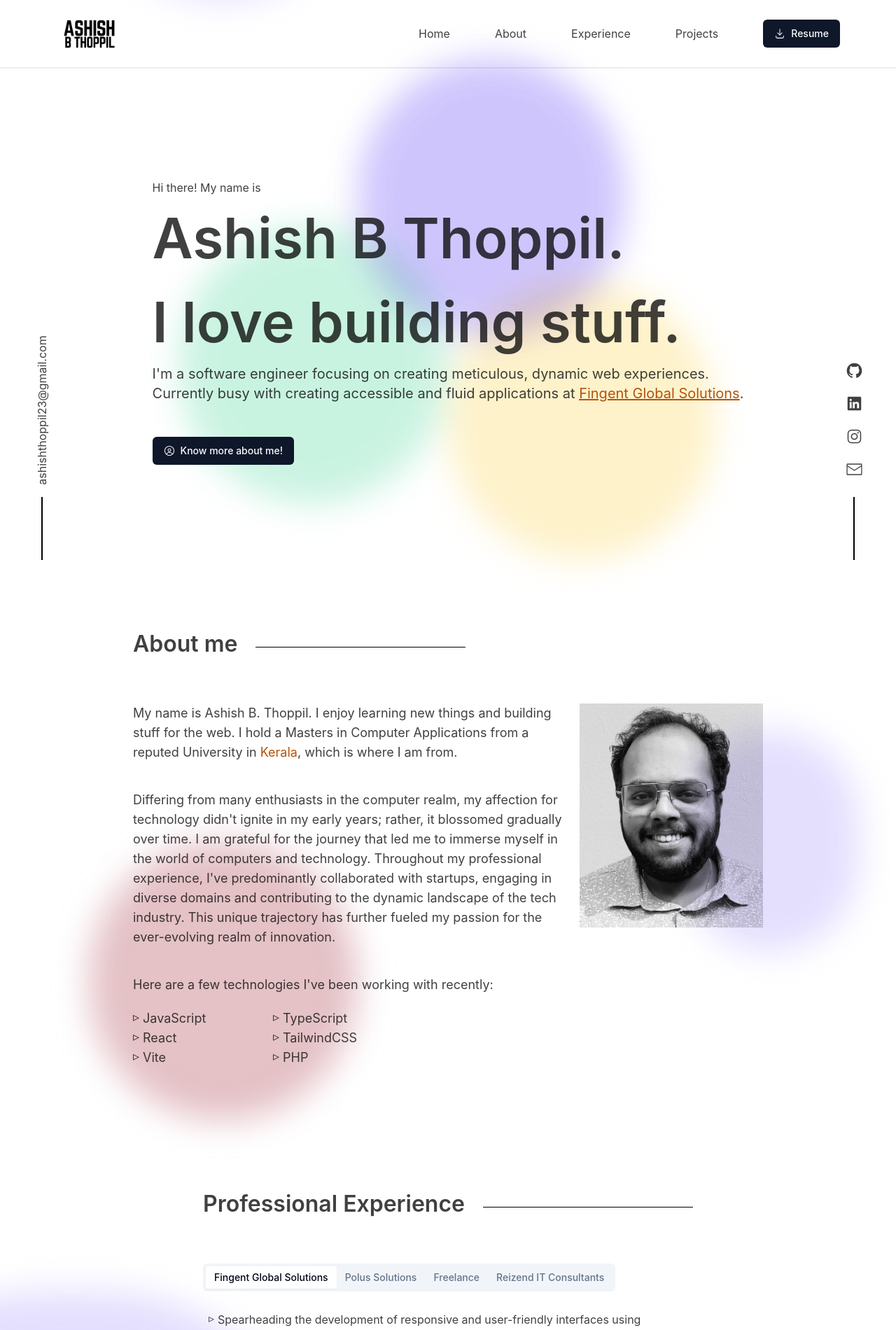
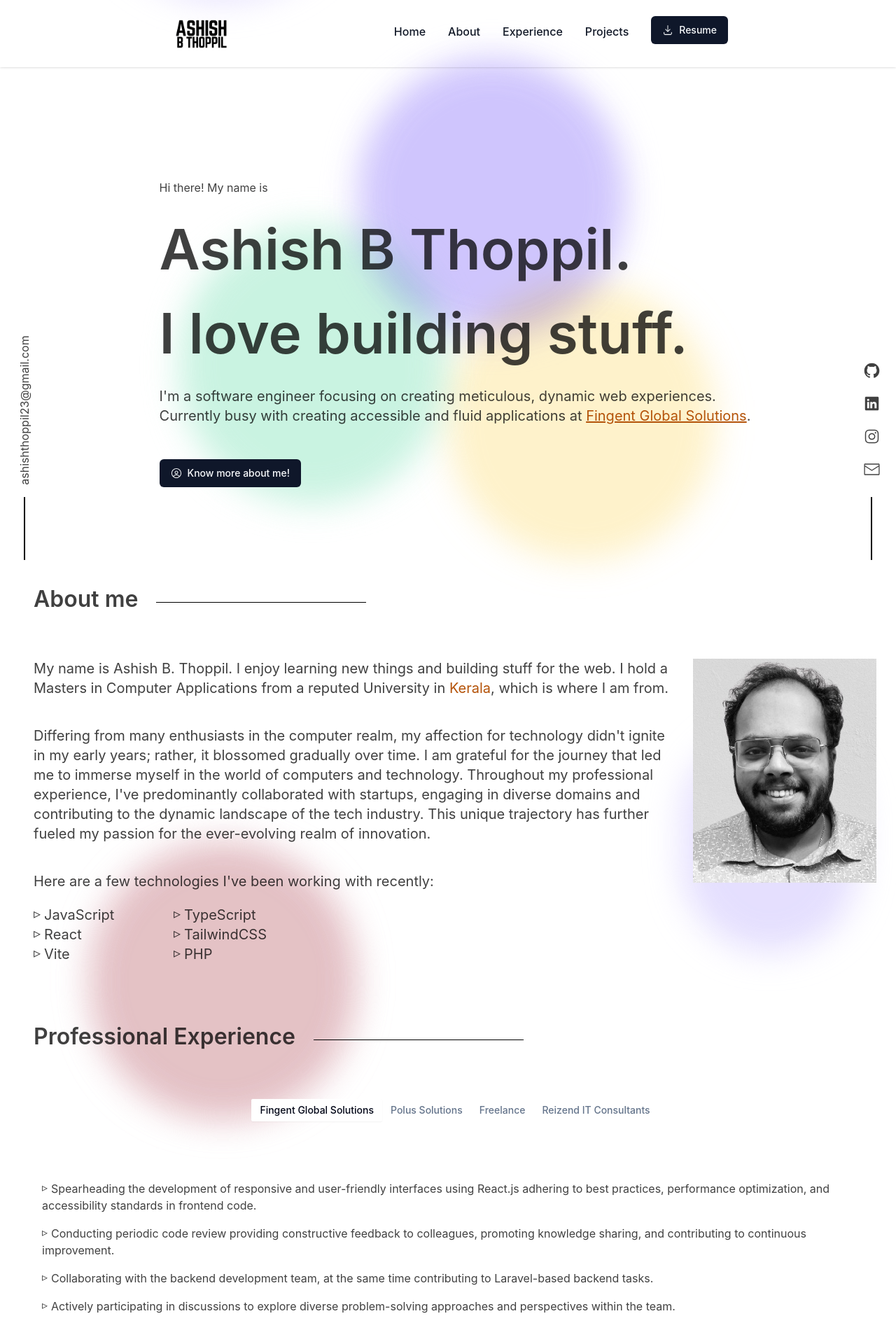
Before and after one commit to ashishthoppil/portfolio-v2, a React (Vite) app: page / in a window 1280 px wide. Shown: the top 1900 px of the page at 70% size. Built offline with nearby package versions, Linux system fonts and the light colour scheme.

Commit message:
final changes

```diff
--- a/src/App.css
+++ b/src/App.css
@@ -45,6 +45,24 @@ body {
   margin-left: 17rem;
 }
 
+@media only screen and (max-width: 700px) {
+  .about-sub-heading::after {
+    width: 75px;
+    margin-left: 125px;
+    bottom: 15px;
+  }
+  .experience-sub-heading::after {
+    width: 15px;
+    margin-left: 300px;
+    bottom: 15px;
+  }
+  .projects-sub-heading::after {
+    width: 75px;
+    bottom: 15px;
+    margin-left: 200px;
+  }
+}
+
 .skills-list {
   display: grid;
   grid-template-columns: repeat(2, minmax(140px, 200px));
--- a/src/components/About.tsx
+++ b/src/components/About.tsx
@@ -3,7 +3,10 @@ import portrait from "../assets/images/portrait.jpg";
 
 export const About = () => {
   return (
-    <div id="about-me" className="h-screen w-[900px] m-auto">
+    <div
+      id="about-me"
+      className="m-auto px-[3rem] -mt-[4rem] sm:w-[700px] md:w-[800px] lg:w-[1000px] xl:w-[1300px]"
+    >
       <div className="absolute -bottom-[100%] left-[10%] w-[30%] h-[50%] bg-orange-300 rounded-full mix-blend-multiply filter blur-xl opacity-50 animate-blob"></div>
       <div className="absolute -bottom-[100%] left-[10%] w-[30%] h-[50%] bg-purple-300 rounded-full mix-blend-multiply filter blur-xl opacity-50 animate-blob animation-delay-4000"></div>
       <div className="absolute -bottom-[70%] right-[50px] w-[20%] h-[40%] bg-purple-300 rounded-full mix-blend-multiply filter blur-xl opacity-50 animate-blob animation-delay-2000"></div>
@@ -11,16 +14,16 @@ export const About = () => {
         initial={{ opacity: 0 }}
         whileInView={{ opacity: 1 }}
         transition={{ duration: 1.5 }}
-        className="text-[32px] font-semibold sub-heading about-sub-heading"
+        className="text-[25px] md:text-[32px] font-semibold sub-heading about-sub-heading"
       >
         About me
       </motion.h2>
-      <div className="flex gap-x-5 pt-5 mt-10">
+      <div className="flex flex-wrap-reverse justify-center gap-x-5 pt-5 mt-10 relative z-[1] md:flex-nowrap ">
         <motion.div
           initial={{ opacity: 0 }}
           whileInView={{ opacity: 1 }}
           transition={{ duration: 1.5 }}
-          className="about-me-text text-[18px] leading-7"
+          className="text-base leading-6 pt-[3rem] md:text-[18px] md:leading-7 md:pt-[0rem] lg:text-xl lg:leading-7 "
         >
           <p>
             My name is Ashish B. Thoppil. I enjoy learning new things and
@@ -58,7 +61,7 @@ export const About = () => {
           whileInView={{ opacity: 1 }}
           whileHover={{ scale: 1.05 }}
           transition={{ duration: 1.5 }}
-          className="h-[20rem]"
+          className="md:h-[20rem]"
           src={portrait}
         />
       </div>
--- a/src/components/Contact.tsx
+++ b/src/components/Contact.tsx
@@ -3,12 +3,17 @@ import { Button } from "./ui/button";
 
 export const Contact = () => {
   return (
-    <div id="contct" className="h-full w-[700px] m-auto pb-[17rem] text-center">
-      <div className="absolute -bottom-[290%] right-[5%] w-[33rem] h-[30rem] bg-emerald-300 rounded-full mix-blend-multiply filter blur-xl opacity-30 animate-blob animation-delay-1000"></div>
-      <div className="absolute -bottom-[275%] left-[45%] w-[43rem] h-[40rem] bg-yellow-300 rounded-full mix-blend-multiply filter blur-xl opacity-20 animate-blob animation-delay-4000"></div>
-      <div className="absolute -bottom-[330%] left-[5%] w-[33rem] h-[30rem] bg-red-400 rounded-full mix-blend-multiply filter blur-xl opacity-40 animate-blob animation-delay-4000"></div>
-      <h2 className="text-[32px] font-semibold ">Get in touch</h2>
-      <p className="text-xl leading-7 pt-5">
+    <div
+      id="contact"
+      className="h-full sm:w-[700px] md:w-[800px] lg:w-[1000px] xl:w-[1300px] 2xl:w-[1500px] m-auto py-[10rem] sm:py-[25rem] px-[3rem] text-center"
+    >
+      <div className="absolute -bottom-[290%] right-[15%] w-[6rem] h-[5rem] sm:w-[33rem] sm:h-[30rem] bg-emerald-300 rounded-full mix-blend-multiply filter blur-xl opacity-30 animate-blob animation-delay-1000"></div>
+      <div className="absolute  sm:block -bottom-[275%] left-[45%] w-[5rem] h-[4rem] sm:w-[43rem] sm:h-[40rem] bg-yellow-300 rounded-full mix-blend-multiply filter blur-xl opacity-20 animate-blob animation-delay-4000"></div>
+      <div className="absolute sm:block -bottom-[330%] left-[5%] w-[7rem] h-[5rem] sm:w-[33rem] sm:h-[30rem] bg-red-400 rounded-full mix-blend-multiply filter blur-xl opacity-40 animate-blob animation-delay-4000"></div>
+      <h2 className="text-[25px] md:text-[32px] font-semibold ">
+        Get in touch
+      </h2>
+      <p className="text-base leading-6 md:text-[18px] md:leading-7 md:pt-[1rem] lg:text-xl lg:leading-7  pt-5">
         Whether it's official or just casual, I'll try my best to get back to
         you!
       </p>
--- a/src/components/Experience.tsx
+++ b/src/components/Experience.tsx
@@ -53,21 +53,21 @@ export const Experience = () => {
       whileInView={{ opacity: 1 }}
       transition={{ duration: 1.5 }}
       id="experience"
-      className="h-full w-[700px] m-auto pb-[17rem]"
+      className="h-full m-auto px-[3rem] pt-[5rem] sm:w-[700px] md:w-[800px] lg:w-[1000px] xl:w-[1300px] relative z-[1]"
     >
-      <h2 className="text-[32px] font-semibold sub-heading experience-sub-heading">
+      <h2 className="text-[25px] md:text-[32px] font-semibold sub-heading experience-sub-heading">
         Professional Experience
       </h2>
       <div className="flex gap-x-5 pt-5 mt-10">
-        <Tabs defaultValue="fingent" className="w-[400px]">
-          <TabsList>
+        <Tabs defaultValue="fingent" orientation="vertical" className="w-full">
+          <TabsList className="flex flex-wrap bg-transparent">
             {experiences.map((experience) => (
               <TabsTrigger value={experience.value}>
                 {experience.company}
               </TabsTrigger>
             ))}
           </TabsList>
-          <div className="pl-2 pt-5 w-[40rem]">
+          <div className="pl-3 pt-[4rem] w-[100%] ">
             {experiences.map((experience) => (
               <TabsContent value={experience.value}>
                 <motion.div
@@ -77,7 +77,7 @@ export const Experience = () => {
                 >
                   <ul className="experience-list">
                     {experience.responsibilities.map((item) => (
-                      <li>{item}</li>
+                      <li className="mt-4">{item}</li>
                     ))}
                   </ul>
                   <div className="flex justify-between pt-5">
@@ -92,7 +92,7 @@ export const Experience = () => {
           </div>
         </Tabs>
       </div>
-      <div className="absolute -bottom-[210%] -left-[20%] w-[45rem] h-[40rem] bg-purple-300 rounded-full mix-blend-multiply filter blur-xl opacity-50 animate-blob animation-delay-4000"></div>
+      <div className="absolute sm:block -bottom-[210%] -left-[20%] w-[8rem] h-[6rem] sm:w-[45rem] sm:h-[40rem] bg-purple-300 rounded-full mix-blend-multiply filter blur-xl opacity-50 animate-blob animation-delay-4000"></div>
     </motion.div>
   );
 };
--- a/src/components/HeroSection.tsx
+++ b/src/components/HeroSection.tsx
@@ -4,41 +4,41 @@ import { AvatarIcon } from "@radix-ui/react-icons";
 
 export const HeroSection = () => {
   return (
-    <div className="h-screen px-[5rem]">
-      <div className="absolute top-[50%] left-[50%] w-[30%] h-[50%] bg-amber-300 rounded-full mix-blend-multiply filter blur-xl opacity-30 animate-blob animation-delay-4000"></div>
-      <div className="absolute top-[10%] left-[40%] w-[30%] h-[50%] bg-purple-300 rounded-full mix-blend-multiply filter blur-xl opacity-90 animate-blob animation-delay-1000"></div>
-      <div className="absolute bottom-[10%] left-[20%] w-[30%] h-[50%] bg-green-200 rounded-full mix-blend-multiply filter blur-xl opacity-80 animate-blob animation-delay-2000"></div>
-      <div className="absolute bottom-[100%] left-[10%] w-[30%] h-[50%] bg-purple-300 rounded-full mix-blend-multiply filter blur-xl opacity-50 animate-blob animation-delay-3000"></div>
+    <div className="h-screen px-[3rem] sm:w-[700px] md:w-[800px] lg:w-[1000px] xl:w-[1300px] mt">
+      <div className="absolute top-[50%] left-[10%] sm:left-[50%] w-[50%] sm:w-[30%] h-[50%] bg-amber-300 rounded-full mix-blend-multiply filter blur-xl opacity-30 animate-blob animation-delay-4000"></div>
+      <div className="absolute top-[10%] left-[40%] w-[50%] sm:w-[30%] h-[50%] bg-purple-300 rounded-full mix-blend-multiply filter blur-xl opacity-90 animate-blob animation-delay-1000"></div>
+      <div className="absolute bottom-[10%] left-[20%] w-[50%] sm:w-[30%] h-[50%] bg-green-200 rounded-full mix-blend-multiply filter blur-xl opacity-80 animate-blob animation-delay-2000"></div>
+      <div className="absolute bottom-[100%] left-[10%] w-[50%] sm:w-[30%] h-[50%] bg-purple-300 rounded-full mix-blend-multiply filter blur-xl opacity-50 animate-blob animation-delay-3000"></div>
       <div className="grid justify-center pt-[10rem] m-auto text-black/[0.75]">
         <motion.h1
-          initial={{ opacity: 0, marginTop: 100 }}
-          animate={{ opacity: 1, marginTop: 0 }}
+          initial={{ opacity: 0 }}
+          whileInView={{ opacity: 1 }}
           transition={{ duration: 0.5 }}
           className="text-base font-normal"
         >
           Hi there! My name is
         </motion.h1>
         <motion.h3
-          initial={{ opacity: 0, marginTop: 100 }}
-          animate={{ opacity: 1, marginTop: 0 }}
+          initial={{ opacity: 0, marginTop: 5 }}
+          whileInView={{ opacity: 1, marginTop: 0 }}
           transition={{ duration: 1 }}
-          className="text-[80px] font-semibold"
+          className="text-[25px] md:text-[40px] lg:text-[80px] font-semibold pt-[1rem]"
         >
           Ashish B Thoppil.
         </motion.h3>
         <motion.h3
-          initial={{ opacity: 0, marginTop: 100 }}
-          animate={{ opacity: 1, marginTop: 0 }}
+          initial={{ opacity: 0, marginTop: 5 }}
+          whileInView={{ opacity: 1, marginTop: 0 }}
           transition={{ duration: 1.5 }}
-          className="text-[80px] font-semibold"
+          className="text-[25px] md:text-[40px] lg:text-[80px] font-semibold"
         >
           I love building stuff.
         </motion.h3>
         <motion.p
-          initial={{ opacity: 0, marginTop: 100 }}
-          animate={{ opacity: 1, marginTop: 0 }}
+          initial={{ opacity: 0, marginTop: 5 }}
+          whileInView={{ opacity: 1, marginTop: 0 }}
           transition={{ duration: 2 }}
-          className="text-xl leading-7 z-[1]"
+          className="text-base leading-6 pt-[1rem] md:text-[18px] md:leading-7 md:pt-[1rem] lg:text-xl lg:leading-7 z-[1]"
         >
           I'm a software engineer focusing on creating meticulous, dynamic web
           experiences. <br />
--- a/src/components/Projects.tsx
+++ b/src/components/Projects.tsx
@@ -8,6 +8,7 @@ import {
 } from "@/components/ui/card";
 import { Badge } from "@/components/ui/badge";
 import { GitHubLogoIcon, OpenInNewWindowIcon } from "@radix-ui/react-icons";
+import { motion } from "framer-motion";
 
 export const Projects = () => {
   const projects = [
@@ -53,13 +54,20 @@ export const Projects = () => {
     },
   ];
   return (
-    <div id="projects" className="h-screen w-[900px] m-auto">
-      <h2 className="text-[32px] font-semibold sub-heading projects-sub-heading">
+    <div
+      id="projects"
+      className="pt-[5rem] px-[3rem] sm:w-[700px] md:w-[800px] lg:w-[1000px] xl:w-[1300px] relative m-auto"
+    >
+      <h2 className="text-[25px] md:text-[32px] font-semibold sub-heading projects-sub-heading">
         Works I've done
       </h2>
-      <div className="grid grid-cols-3 gap-10 pt-[3rem]">
+      <div className="flex flex-wrap justify-center gap-[2rem] pt-[3rem]">
         {projects.map((project) => (
-          <div>
+          <motion.div
+            initial={{ opacity: 0 }}
+            whileInView={{ opacity: 1 }}
+            transition={{ duration: 0.5 }}
+          >
             <Card className="w-[300px] rounded-sm">
               <CardHeader>
                 <CardTitle>{project.title}</CardTitle>
@@ -87,7 +95,7 @@ export const Projects = () => {
                 )}
               </CardFooter>
             </Card>
-          </div>
+          </motion.div>
         ))}
       </div>
     </div>
--- a/src/components/layout/CustomFooter.tsx
+++ b/src/components/layout/CustomFooter.tsx
@@ -13,9 +13,13 @@ export const CustomFooter = () => {
     <div className="flex justify-center">
       <Footer container className="w-[800px]">
         <div className="w-full text-center">
-          <div className="w-full justify-between sm:flex sm:items-center sm:justify-between">
-            <Footer.Brand href="/" src={logo} className="w-[75px]" alt="Logo" />
-            <Footer.LinkGroup className="flex gap-x-5">
+          <div className="w-full justify-between sm:flex sm:flex-col sm:items-center sm:justify-between">
+            <div className="w-[100%] flex justify-center">
+              <a href="/">
+                <img src={logo} className="w-[75px]" alt="Logo" />
+              </a>
+            </div>
+            <Footer.LinkGroup className="flex gap-x-5 justify-center">
               <Footer.Link href="https://github.com/ashishthoppil/">
                 <GitHubLogoIcon className="scale-150 hover:scale-[1.8] transition duration-300" />
               </Footer.Link>
@@ -30,7 +34,7 @@ export const CustomFooter = () => {
               </Footer.Link>
             </Footer.LinkGroup>
           </div>
-          <Footer.Divider />
+          <Footer.Divider className="mt-5" />
           <Footer.Copyright
             className="pt-4"
             href="/"
--- a/src/components/layout/Header.tsx
+++ b/src/components/layout/Header.tsx
@@ -16,39 +16,126 @@ export const Header = () => {
   };
 
   return (
-    <motion.header
+    <motion.nav
       initial={{ opacity: 0 }}
       animate={{ opacity: 1 }}
       transition={{ duration: 1.5 }}
-      className="flex justify-between px-[5rem] shadow"
+      className="bg-transparent border-gray-200 dark:bg-gray-900 relative z-[1] shadow"
     >
-      <a href="/">
+      <div className="px-[2rem] md lg:px-[6rem] xl:px-[15rem] flex flex-wrap items-center justify-between mx-auto">
+        <a href="/" className="flex items-center space-x-3 rtl:space-x-reverse">
           <img className="h-[6rem]" src={logo} />
         </a>
-      <nav className="flex items-center">
-        <ul className="flex gap-x-[4rem] items-center z-[1] header-links">
+        <button
+          data-collapse-toggle="navbar-default"
+          type="button"
+          className="inline-flex items-center p-2 w-10 h-10 justify-center text-sm text-gray-500 rounded-lg md:hidden hover:bg-gray-100 focus:outline-none focus:ring-2 focus:ring-gray-200 dark:text-gray-400 dark:hover:bg-gray-700 dark:focus:ring-gray-600"
+          aria-controls="navbar-default"
+          aria-expanded="false"
+        >
+          <span className="sr-only">Open main menu</span>
+          <svg
+            className="w-5 h-5"
+            aria-hidden="true"
+            xmlns="http://www.w3.org/2000/svg"
+            fill="none"
+            viewBox="0 0 17 14"
+          >
+            <path
+              stroke="currentColor"
+              stroke-linecap="round"
+              stroke-linejoin="round"
+              stroke-width="2"
+              d="M1 1h15M1 7h15M1 13h15"
+            />
+          </svg>
+        </button>
+        <div className="hidden w-full md:block md:w-auto" id="navbar-default">
+          <ul className="font-medium flex flex-col p-4 md:p-0 mt-4 border border-gray-100 rounded-lg bg-gray-50 md:flex-row md:space-x-8 rtl:space-x-reverse md:mt-0 md:border-0 md:bg-transparent dark:bg-gray-800 md:dark:bg-gray-900 dark:border-gray-700">
             <li>
-            <a href="/">Home</a>
+              <a
+                href="/"
+                className="block py-2 px-3 text-gray-900 rounded hover:bg-gray-100 md:hover:bg-transparent md:border-0 md:hover:text-slate-700 md:p-0 dark:text-white md:dark:hover:text-slate-500 dark:hover:bg-gray-700 dark:hover:text-white md:dark:hover:bg-transparent"
+                aria-current="page"
+              >
+                Home
+              </a>
             </li>
             <li>
-            <a href="#about-me">About</a>
+              <a
+                href="#about-me"
+                className="block py-2 px-3 text-gray-900 rounded hover:bg-gray-100 md:hover:bg-transparent md:border-0 md:hover:text-slate-700 md:p-0 dark:text-white md:dark:hover:text-slate-500 dark:hover:bg-gray-700 dark:hover:text-white md:dark:hover:bg-transparent"
+              >
+                About
+              </a>
             </li>
             <li>
-            <a href="#experience">Experience</a>
+              <a
+                href="#experience"
+                className="block py-2 px-3 text-gray-900 rounded hover:bg-gray-100 md:hover:bg-transparent md:border-0 md:hover:text-slate-700 md:p-0 dark:text-white md:dark:hover:text-slate-500 dark:hover:bg-gray-700 dark:hover:text-white md:dark:hover:bg-transparent"
+              >
+                Experience
+              </a>
             </li>
             <li>
-            <a href="#projects">Projects</a>
+              <a
+                href="#projects"
+                className="block py-2 px-3 text-gray-900 rounded hover:bg-gray-100 md:hover:bg-transparent md:border-0 md:hover:text-slate-700 md:p-0 dark:text-white md:dark:hover:text-slate-500 dark:hover:bg-gray-700 dark:hover:text-white md:dark:hover:bg-transparent"
+              >
+                Projects
+              </a>
             </li>
             <li>
+              <a
+                href="#"
+                className="block py-2 px-3 text-gray-900 rounded hover:bg-gray-100 md:hover:bg-transparent md:border-0 md:hover:text-slate-700 md:p-0 dark:text-white md:dark:hover:text-slate-500 dark:hover:bg-gray-700 dark:hover:text-white md:dark:hover:bg-transparent"
+              >
                 <Button
                   onClick={resumeDownload}
-              className="hover:scale-105 transition duration-400"
+                  className="hover:scale-105 transition duration-400 -mt-[10px]"
                 >
                   <DownloadIcon className="mr-2 h-4 w-4" /> Resume
                 </Button>
+              </a>
             </li>
           </ul>
-      </nav>
-    </motion.header>
+        </div>
+      </div>
+    </motion.nav>
+
+    // <motion.header
+    //   initial={{ opacity: 0 }}
+    //   animate={{ opacity: 1 }}
+    //   transition={{ duration: 1.5 }}
+    //   className="flex justify-between px-[5rem] shadow"
+    // >
+    //   <a href="/">
+    //     <img className="h-[6rem]" src={logo} />
+    //   </a>
+    //   <nav className="flex items-center">
+    //     <ul className="flex gap-x-[4rem] items-center z-[1] header-links">
+    //       <li>
+    //         <a href="/">Home</a>
+    //       </li>
+    //       <li>
+    //         <a href="#about-me">About</a>
+    //       </li>
+    //       <li>
+    //         <a href="#experience">Experience</a>
+    //       </li>
+    //       <li>
+    //         <a href="#projects">Projects</a>
+    //       </li>
+    //       <li>
+    //         <Button
+    //           onClick={resumeDownload}
+    //           className="hover:scale-105 transition duration-400"
+    //         >
+    //           <DownloadIcon className="mr-2 h-4 w-4" /> Resume
+    //         </Button>
+    //       </li>
+    //     </ul>
+    //   </nav>
+    // </motion.header>
   );
 };
--- a/src/components/layout/SidebarEmail.tsx
+++ b/src/components/layout/SidebarEmail.tsx
@@ -6,7 +6,7 @@ export const SidebarEmail = () => {
       initial={{ opacity: 0 }}
       animate={{ opacity: 1 }}
       transition={{ duration: 0.5, delay: 1.5 }}
-      className="w-[40px] bottom-0 fixed left-[40px] z-[10]"
+      className="w-[40px] bottom-0 fixed left-[5px] sm:left-[15px] z-[10]"
     >
       <ul className="flex flex-col gap-y-8 items-center m-0 p-0 list-none social-media-btns">
         <li className="rotate-[270deg] mb-[5rem] hover:text-amber-700 hover:-translate-y-6 transition duration-500">
--- a/src/components/layout/SocialMediaButtons.tsx
+++ b/src/components/layout/SocialMediaButtons.tsx
@@ -12,7 +12,7 @@ export const SocialMediaButtons = () => {
       initial={{ opacity: 0 }}
       animate={{ opacity: 1 }}
       transition={{ duration: 0.5, delay: 1.5 }}
-      className="w-[40px] bottom-0 fixed right-[40px] z-[10]"
+      className="w-[40px] bottom-0 fixed right-[5px] sm:right-[15px] z-[10]"
     >
       <ul className="flex flex-col gap-y-8 items-center m-0 p-0 list-none social-media-btns">
         <li>
```
Also changed, not shown: src/components/layout/EmailButton.tsx (deleted). Lines whose indentation alone changed are shown as unchanged.
